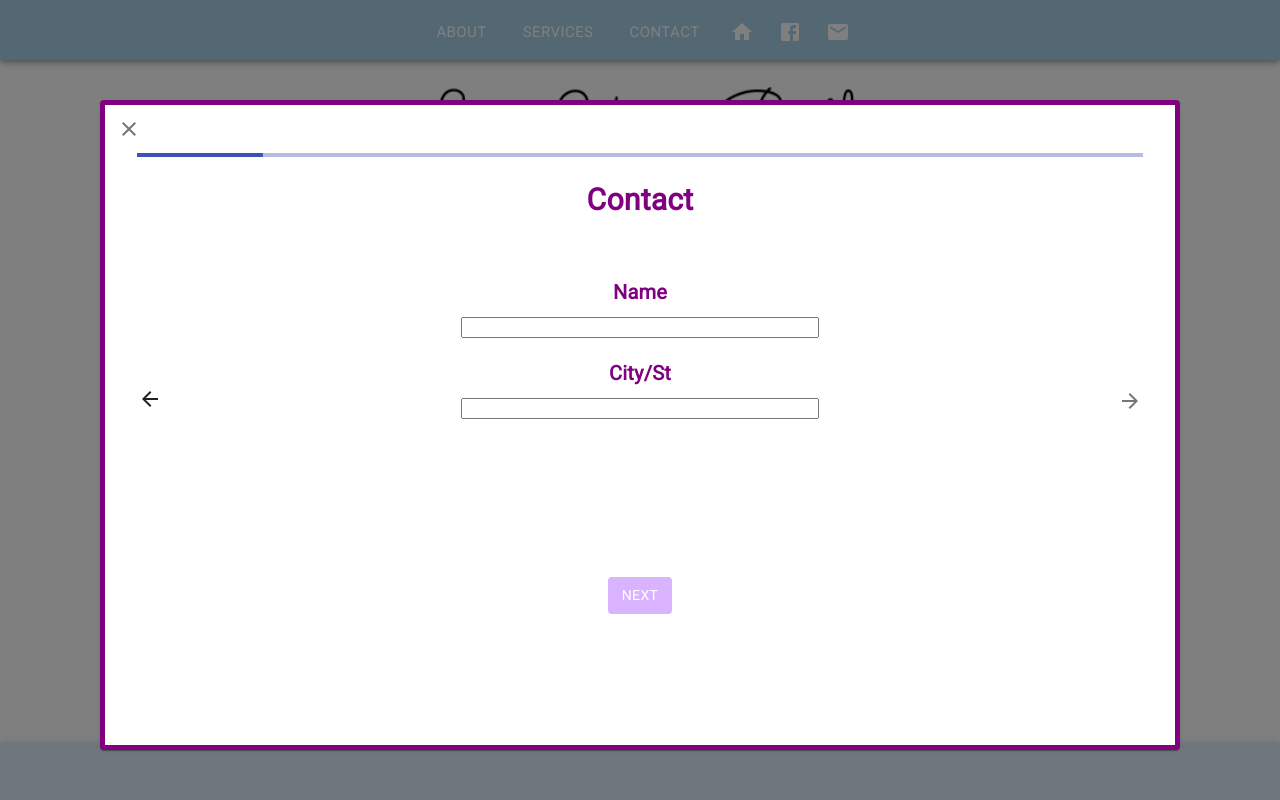
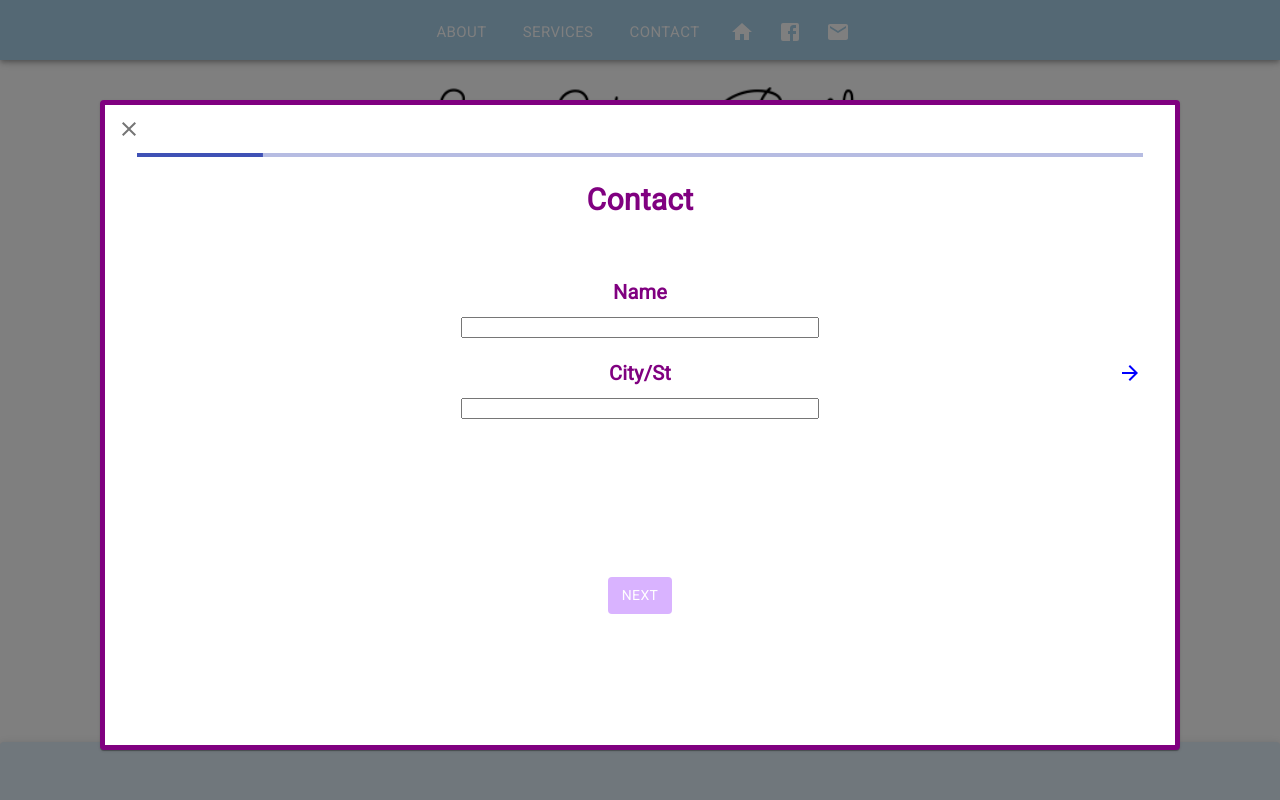
Before and after one commit to magire01/loveyourbirth, a React (Create React App) app: page / in a window 1280 px wide. Both pictures are taken after a click on the button "SCHEDULE A CONSULTATION". Shown: the top 800 px of the page. Built offline with nearby package versions, Linux system fonts and the light colour scheme.

Commit message:
Added Scroll to message and contact fixed style

```diff
--- a/src/App.js
+++ b/src/App.js
@@ -158,23 +158,24 @@ const App = () => {
         justifyContent:'center',
         alignItems:'center',
         height: (!isDesktop) ? "80%" : "80%",
-        width: (!isDesktop) ? "97%" : "auto",
-        margin: (!isDesktop) ? 0 : 100,
+        width: (!isDesktop) ? "96%" : "auto",
+        margin: (!isDesktop) ? "0.5%" : 100,
         marginTop: (!isDesktop) ? 0 : 100,
         textAlign: "center",
-        border: "5px solid purple"
+        border: "5px solid purple",
+        overflowY: "auto"
       },
       messageCard: {
         display: 'fixed',
         justifyContent:'center',
         alignItems:'center',
         height: (!isDesktop) ? "80%" : "80%",
-        width: (!isDesktop) ? "97%" : "auto",
-        margin: (!isDesktop) ? 0 : 100,
+        width: (!isDesktop) ? "96%" : "auto",
+        margin: (!isDesktop) ? "0.5%" : 100,
         marginTop: (!isDesktop) ? 0 : 100,
         textAlign: "center",
         border: "5px solid pink",
-        backgroundColor: "white"
+        overflowY: "auto"
       },
       messageTitle: {
         color: "#ff3399"
--- a/src/components/ContactForm.js
+++ b/src/components/ContactForm.js
@@ -120,6 +120,7 @@ const ContactForm = (props) => {
         props.closeForm();
     };
 
+
     //Style
     const style = {
         card: {
@@ -139,7 +140,7 @@ const ContactForm = (props) => {
             marginBottom: 20
         },
         question: {
-            height: (!isDesktop) ? 50 : 80,
+            height: (!isDesktop) ? 60 : 80,
             marginTop: 20,
             marginBottom: (!isDesktop) ? 15 : 10,
             color: "purple",
@@ -177,8 +178,9 @@ const ContactForm = (props) => {
             marginBottom: 100
         },
         questionSection2: {
-            height: (!isDesktop) ? "50%" : "50%",
-            marginBottom: "3%"
+            height: (!isDesktop) ? 400 : 400,
+            marginBottom: "3%",
+            paddingLeft: (!isDesktop) ? 10: 0
         },
         questionSection3: {
             height: (!isDesktop) ? 200: 300
@@ -188,13 +190,20 @@ const ContactForm = (props) => {
 
         },
         largeInput: {
-            width: (!isDesktop) ? "100%": 500,
-            height: (!isDesktop) ? "70%": 200
+            width: (!isDesktop) ? "90%": 500,
+            height: (!isDesktop) ? "60%": 200,
+            margin: (!isDesktop) ? "5%": "5%"
         },
         progress: {
             marginLeft: "3%",
             marginRight: "3%",
             width: "100%"
+        },
+        nextButtonActive: {
+            color: "blue"
+        },
+        nextButtonDisabled: {
+            color: "white"
         }
     }
 
@@ -245,10 +254,9 @@ const ContactForm = (props) => {
     }
 
     return (
-        <>
-
+        <div>
+            <Grid container direction="row" alignItems="center" justifyContent="center"  style={{ paddingLeft: 0, paddingRight: (!isDesktop) ? "4%" : 0 }}>
                 <Grid container direction="row" alignItems="left" justifyContent="left">
-
                     <IconButton>
                         <CloseIcon onClick={props.closeForm} />
                     </IconButton>
@@ -257,9 +265,11 @@ const ContactForm = (props) => {
                 <Grid container direction="row" alignItems="center" justifyContent="center">
                     <Grid item md="1" xs="1">
                         {(questionNum === 0)
-                        ? <ArrowBackIcon />
-                        : <IconButton>
-                            <ArrowBackIcon onClick={prevQuestion} />
+                        ? <IconButton>
+                            <ArrowBackIcon style={style.nextButtonDisabled}/>
+                        </IconButton>
+                        : <IconButton onClick={prevQuestion}>
+                            <ArrowBackIcon style={style.nextButtonActive} />
                          </IconButton>}
                     </Grid>
                     <Grid item md="10" xs="10" style={style.questionSection2}>
@@ -275,15 +285,17 @@ const ContactForm = (props) => {
                     </Grid>
                     <Grid item md="1" xs="1">
                         {(questionNum === QuestionData.data.length - 1)
-                        ? <ArrowForwardIcon />
-                        : <IconButton>
-                            <ArrowForwardIcon onClick={nextQuestion} />
+                        ? <IconButton>
+                            <ArrowForwardIcon style={style.nextButtonDisabled}/>
+                        </IconButton>
+                        : <IconButton onClick={nextQuestion}>
+                            <ArrowForwardIcon style={style.nextButtonActive}/>
                           </IconButton>}
                     </Grid>
 
                 </Grid>
-
-        </>
+            </Grid>
+        </div>
     )
 }
 
```
Also changed, not shown: src/components/Services.js (deleted, +0 -76 lines), 23 other files (tests, documents, lock files or other folders).
